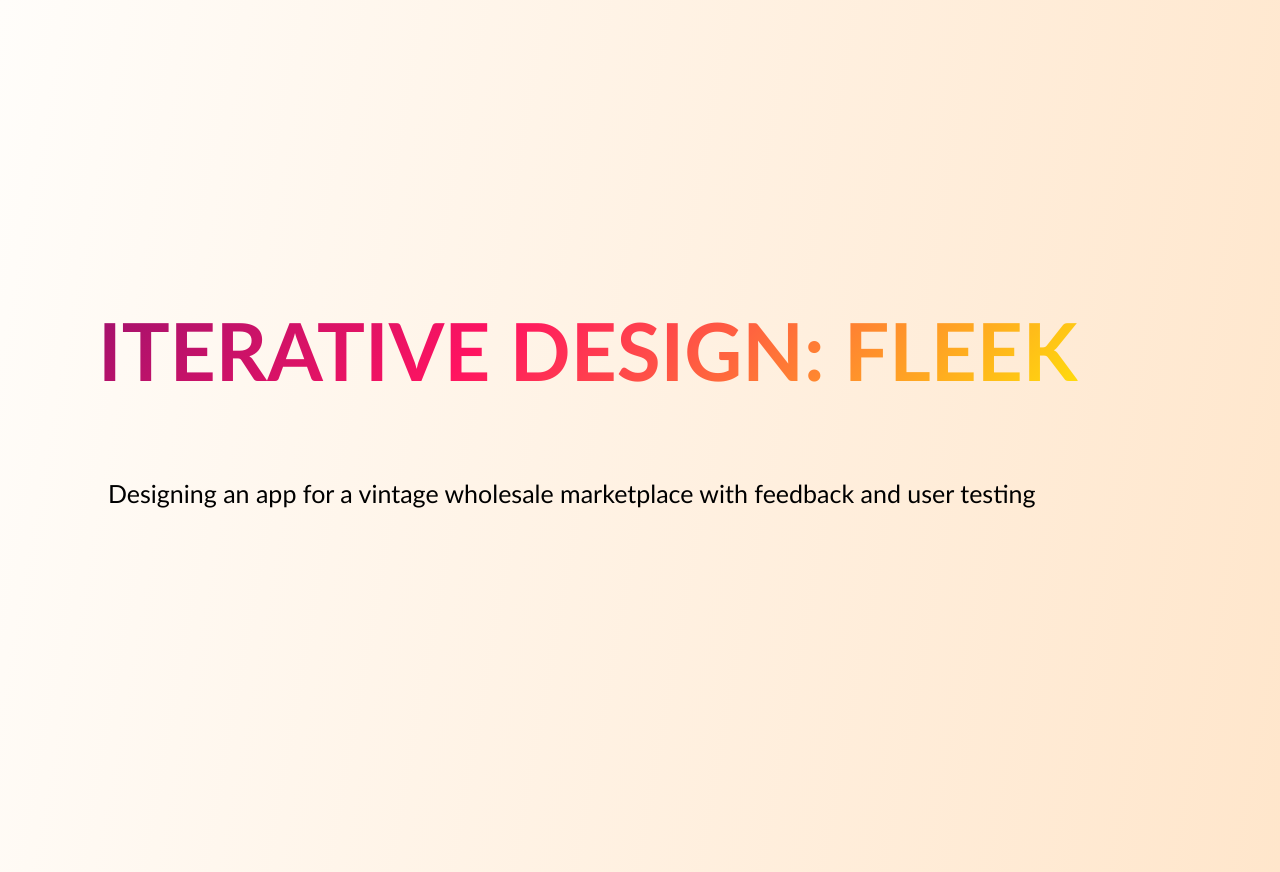
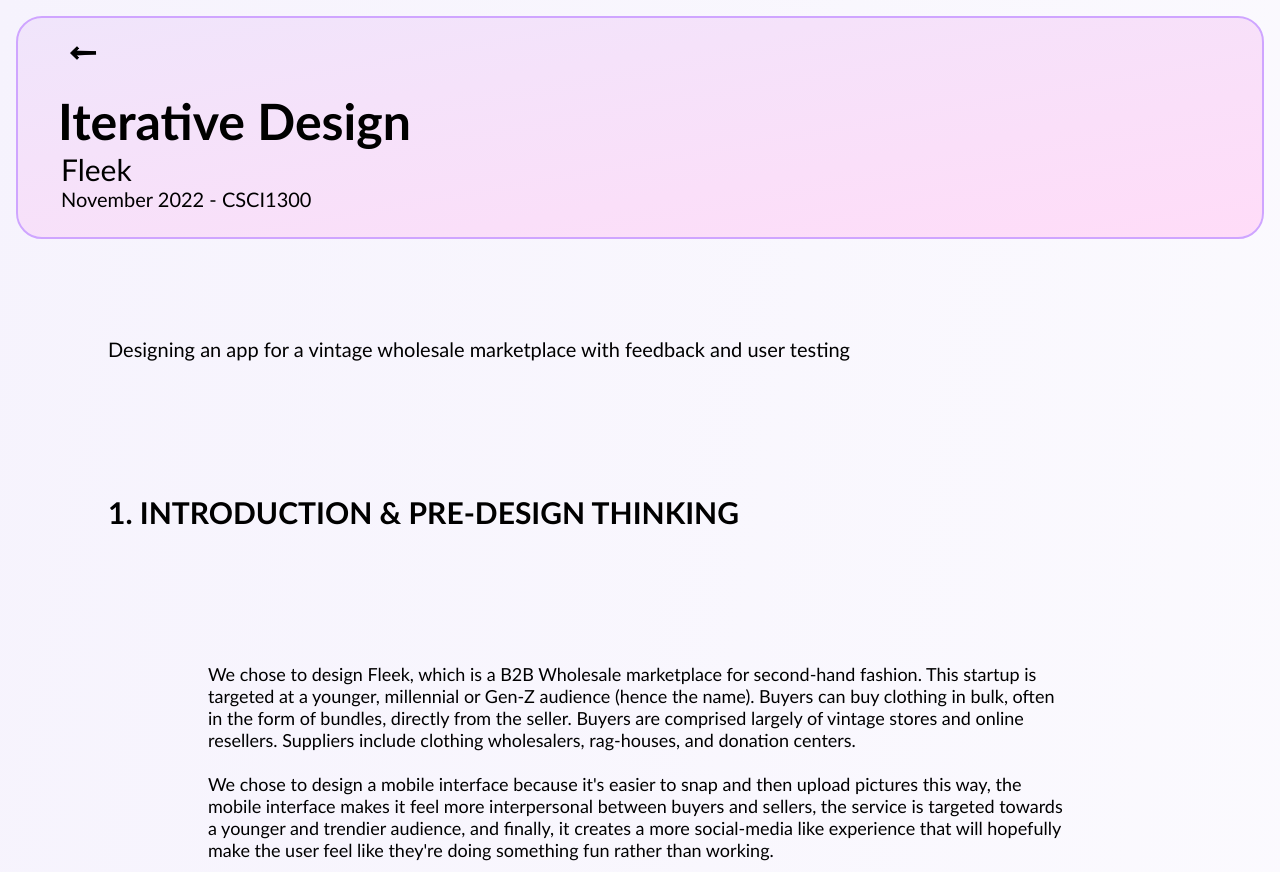
Before and after one commit to miscellaneousmonkey88/IterativeDesign, a plain HTML site: page index.html in a window 1280 px wide. Shown: the top 872 px of the page. Drawn offline with Linux system fonts and the light colour scheme; a web font is replaced by a local one.

Commit message:
Add files via upload

```diff
--- a/index.html
+++ b/index.html
@@ -9,21 +9,25 @@
 
   <body>
 
-    <div id="space"><p>_</p></div>
-    <div id="space"><p>_</p></div>
-    <div id="space2"><p>_</p></div>
-    <br>
-        <div class="animate-character">
-            <p><strong>Iterative Design: Fleek</strong></p>
-          </div>
+    <div id="head">
+      <div id="s"><a href="file:///Users/mayamagavi/Desktop/UIUXPortfolio/index.html"><img src="arrow.png" alt="arrow" width=50vw height=50vh></a></div>
+      <div id="title">
+        <strong>Iterative Design</strong>
+      </div>
 
-    <div id="subtitle">
+      <div id="subtitle">
+        Fleek
+      </div>
+      <div id="subtitle2">
+        November 2022 - CSCI1300
+      </div>
+
+    </div>
+  </div>
+
+    <div id="txt3">
       Designing an app for a vintage wholesale marketplace with feedback and user testing
     </div>
-    <br>
-    <div id="space"><p>_</p></div>
-    <div id="space"><p>_</p></div><br><br><br><br><br><br>
-    <div id="space"><p>_</p>
 
     <div id="hdr"><strong>
         <div id="space2"><p>_</p></div>
--- a/styles.css
+++ b/styles.css
@@ -5,34 +5,44 @@
 
 
   body {
-    background-image: linear-gradient(to bottom right, rgb(255, 253, 250), rgb(255, 212, 167));
-      font-family: 'Trebuchet MS', 'Lucida Sans Unicode', 'Lucida Grande', 'Lucida Sans', Arial, sans-serif;
+    background-image: linear-gradient(to bottom right, rgb(246, 243, 253), rgb(255, 255, 255));
+  font-family: 'Gill Sans', 'Gill Sans MT', Calibri, 'Trebuchet MS', sans-serif;
     color: black;
+    background-size: 100% 100%;
+    }
+
+    #head {
+      background-image: linear-gradient(to bottom right, rgb(240, 229, 251), rgb(255, 220, 248));
+      padding-bottom:2vw;
+      background-size: contain;
+      outline: 2px solid rgb(207, 165, 255);
+      border-radius: 3vh;
+      margin: 10px;
     }
 
     #title {
-    margin: 50px;
-    font-size: 110px;
-    text-transform: uppercase;
-    color: black;
+      margin-right: 40px;
+      margin-left: 40px;
+      font-size: 50px;
     }
 
     #subtitle {
-    margin-right: 90px;
-    margin-left: 100px;
-    font-size: 25px;
-    color: black;
-    padding: 0px;
-    margin-top: 0px;
-    margin-bottom: 0px;
+      margin-right: 50px;
+      margin-left: 43px;
+      font-size: 30px;
+    }
+    #subtitle2 {
+      margin-right: 50px;
+      margin-left: 43px;
+      font-size: 20px;
+    }
+    #s {
+      margin-left: 30px;
     }
 
     #hdr {
-    text-align: center;
-    margin: 0px;
-    font-size: 28px;
-    color: black;
-    border-radius: 20px;
+      margin: 100px;
+      font-size: 30px;
     }
 
   #txt {
@@ -42,6 +52,10 @@
       margin-bottom: 50px;
       font-size: 18px;
       color: black;
+  }
+  #txt3 {
+    margin: 100px;
+    font-size: 20px;
 }
 
   #txt2 {
@@ -114,31 +128,6 @@
       scale: 1;
     }
 
-
-.animate-character{
-    text-transform: uppercase;
-   background-image: linear-gradient(
-     -225deg,
-     #bba8ff 0%,
-     #44107a 29%,
-     #ff1361 67%,
-     #fff800 100%
-   );
-   background-size: auto auto;
-   background-clip: border-box;
-   background-size: 200% auto;
-   color: #fff;
-   background-clip: text;
-   -webkit-background-clip: text;
-   -webkit-text-fill-color: transparent;
-   animation: textclip 2s linear infinite;
-   display: inline-block;
-       font-size: 80px;
-       margin-right: 90px;
-       margin-left: 90px;
-        padding: 0px;
- }
-
  @keyframes textclip {
    to {
      background-position: 200% center;
```
Also changed, not shown: arrow.png (added). Lines whose indentation alone changed are shown as unchanged.
